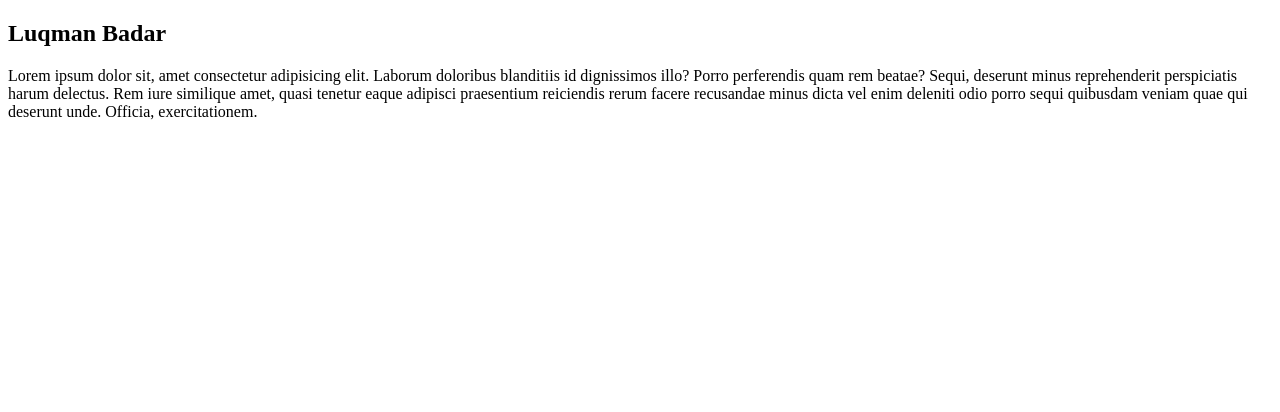
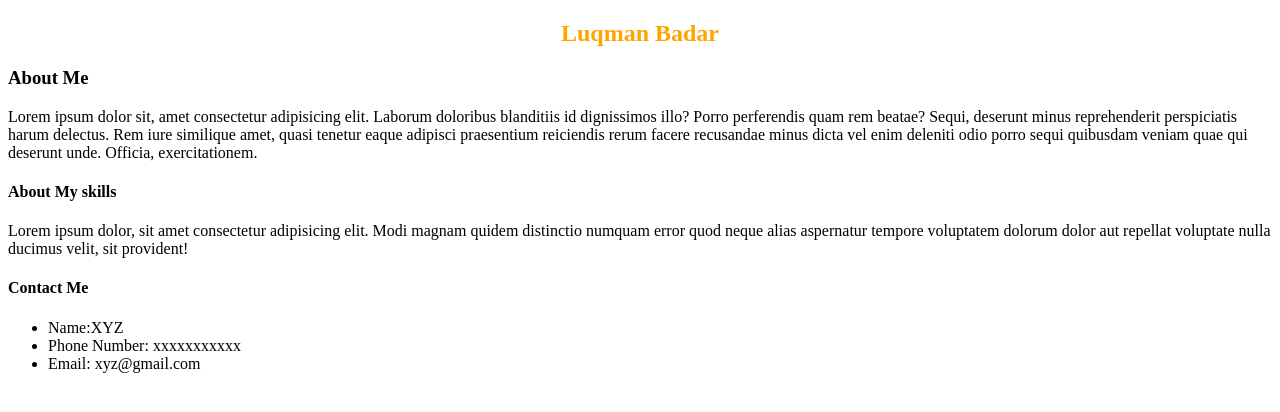
Before and after one commit to Luqman-Badar/portfolio-2602961, a plain HTML site: page index.html in a window 1280 px wide. Drawn offline with Linux system fonts and the light colour scheme.

Commit message:
update html

```diff
--- a/index.html
+++ b/index.html
@@ -4,10 +4,24 @@
     <meta charset="UTF-8">
     <meta name="viewport" content="width=device-width, initial-scale=1.0">
     <title>My-Portfolio</title>
+    <link rel="stylesheet" href="style.css">
 </head>
 <body>
     <h2>Luqman Badar</h2>
-    <p>Lorem ipsum dolor sit, amet consectetur adipisicing elit. Laborum doloribus blanditiis id dignissimos illo? Porro perferendis quam rem beatae? Sequi, deserunt minus reprehenderit perspiciatis harum delectus. Rem iure similique amet, quasi tenetur eaque adipisci praesentium reiciendis rerum facere recusandae minus dicta vel enim deleniti odio porro sequi quibusdam veniam quae qui deserunt unde. Officia, exercitationem.</p>
+    <div><h3>About Me</h3>Lorem ipsum dolor sit, amet consectetur adipisicing elit. Laborum doloribus blanditiis id dignissimos illo? Porro perferendis quam rem beatae? Sequi, deserunt minus reprehenderit perspiciatis harum delectus. Rem iure similique amet, quasi tenetur eaque adipisci praesentium reiciendis rerum facere recusandae minus dicta vel enim deleniti odio porro sequi quibusdam veniam quae qui deserunt unde. Officia, exercitationem.</div>
+    <div class="skills">
+        <h4>About My skills</h4>
+        <p>Lorem ipsum dolor, sit amet consectetur adipisicing elit. Modi magnam quidem distinctio numquam error quod neque alias aspernatur tempore voluptatem dolorum dolor aut repellat voluptate nulla ducimus velit, sit provident!</p>
+
+    </div>
+    <div class="contact">
+        <h4>Contact Me</h4>
+       <ul>
+        <li>Name:XYZ</li>
+        <li>Phone Number: xxxxxxxxxxx</li>
+        <li>Email: xyz@gmail.com</li>
+       </ul>
+    </div>
 
 </body>
 </html>
```
